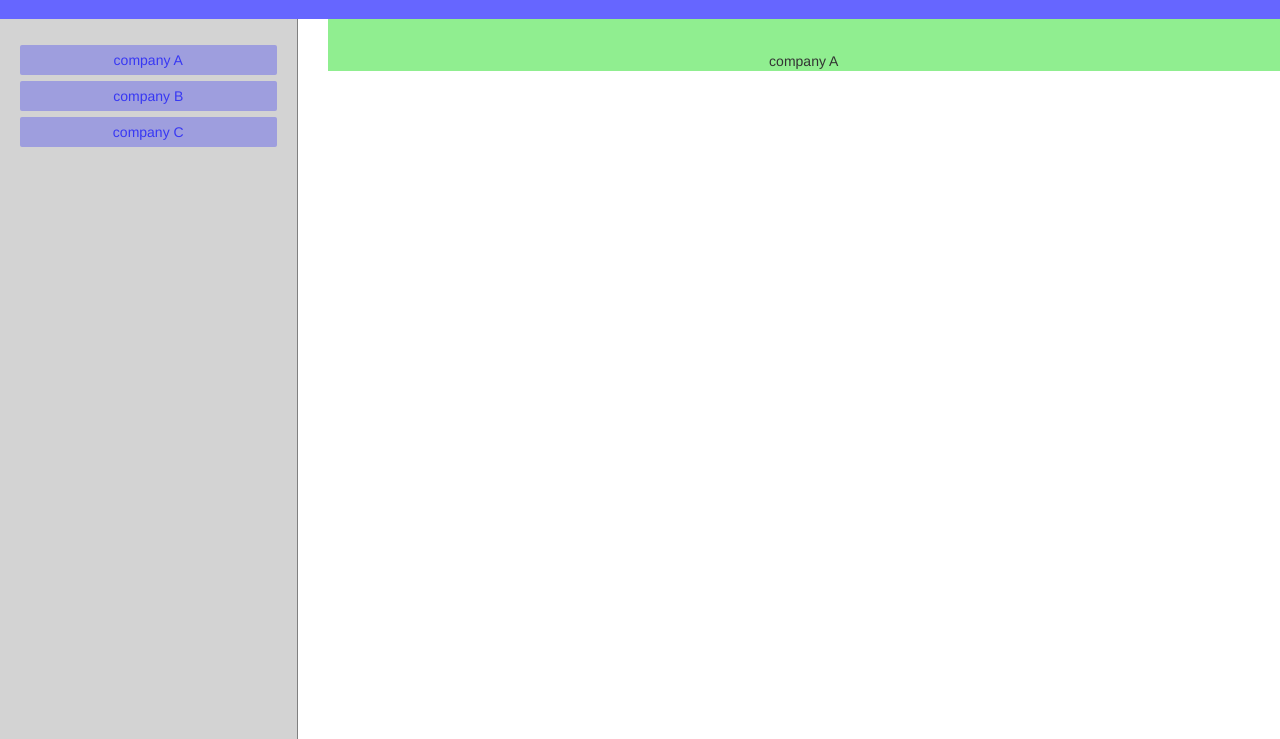
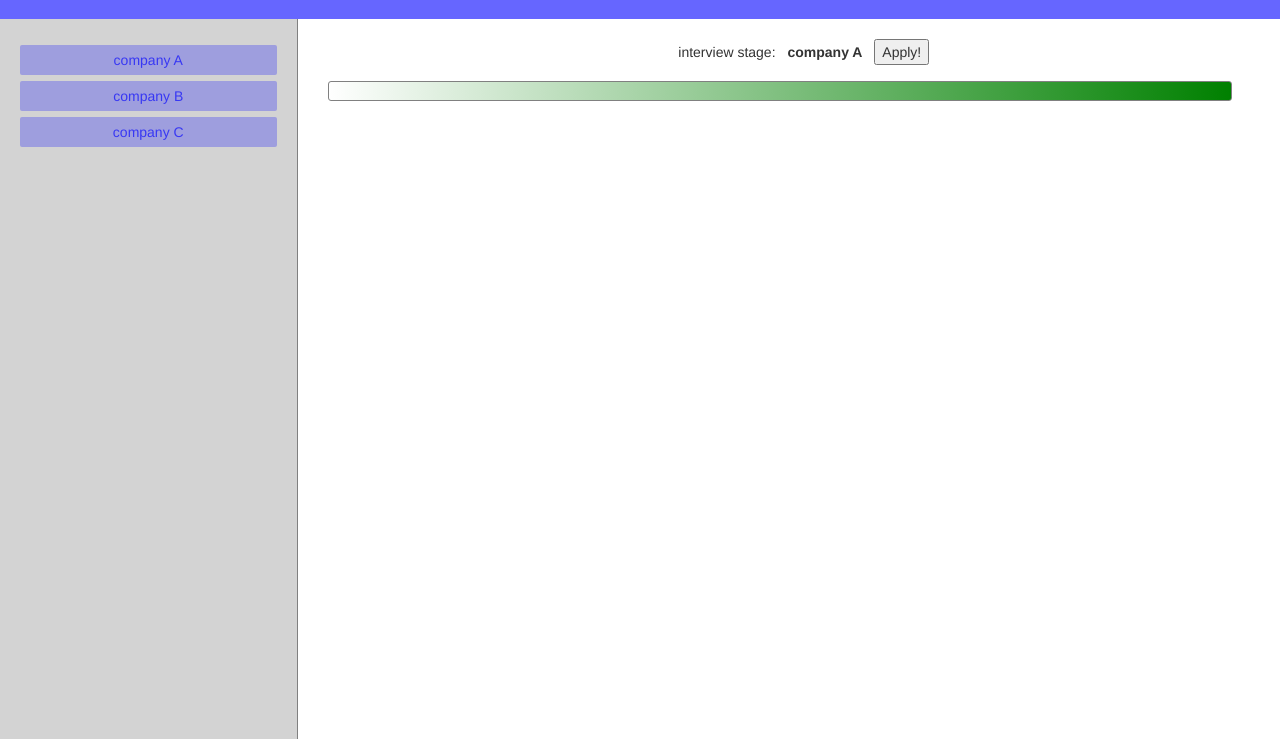
Before and after one commit to MissedMemo/brickheads, a website: page public/index.html at #!/companies in a window 1280 px wide. Shown: the part 61-800 px from the top of the page. Drawn offline with nearby package versions, Linux system fonts and the light colour scheme; some packages are replaced by stand-ins of ours.

Commit message:
add company details header with dummy stages-bar gradient

```diff
--- a/public/js/app.js
+++ b/public/js/app.js
@@ -15,26 +15,17 @@ app.config( function( $stateProvider, $urlRouterProvider ) {
 
     .state('companies', {
       url: '/companies',
-      templateUrl: '../views/companies.html',
-      controller: 'CompaniesController'
-    });
-
-    /*
-
-    .state('companies', {
-      url: '/companies',
       views: {
         '': {
           templateUrl: '../views/companies.html',
           controller: 'CompaniesController'
         },
         'company-details@companies': {
-          templateUrl: '../views/company.html',
-          controller: 'CompaniesController'
+          templateUrl: '../views/company.html'
         }
       }
     });
-    */
+
 
     /*
     //declare COMPANIES page state with static templates navbar & companylist
--- a/public/styles/styles.css
+++ b/public/styles/styles.css
@@ -202,8 +202,21 @@ iframe {
       Company Details View
 *********************************/
 
-.company-details-panel {
-  padding-top: 32px;
+.company-details-header {
+  padding: 20px 0 10px 0;
   text-align: center;
-  background-color: lightgreen;
 }
+
+.company-details-header .company-name {
+  margin: 0 8px;
+  font-weight: bold;
+}
+
+.stages-bar {
+  height: 20px;
+  width: 95%;
+  background: linear-gradient( 90deg, white, green );;
+  border: 1px solid gray;
+  border-radius: 3px;
+  margin-top: 16px;
+}
--- a/public/views/companies.html
+++ b/public/views/companies.html
@@ -21,9 +21,7 @@
 
   <!-- selected company details -->
   <div class="col-sm-9">
-    <div class="company-details-panel">
-      {{selection.name}}
-    </div>
+    <div ui-view="company-details"></div>
   </div>
 
 </div>
--- a/public/views/company.html
+++ b/public/views/company.html
@@ -1,3 +1,10 @@
-<div class="company-details-panel">
-  {{selectedCompany.name}}
-</div>
+<header class="company-details-header">
+
+  <span>interview stage:</span>
+  <span class="company-name">{{selection.name}}</span>
+  <button>Apply!</button>
+
+  <div class="stages-bar">
+  </div>
+
+</header>
```
